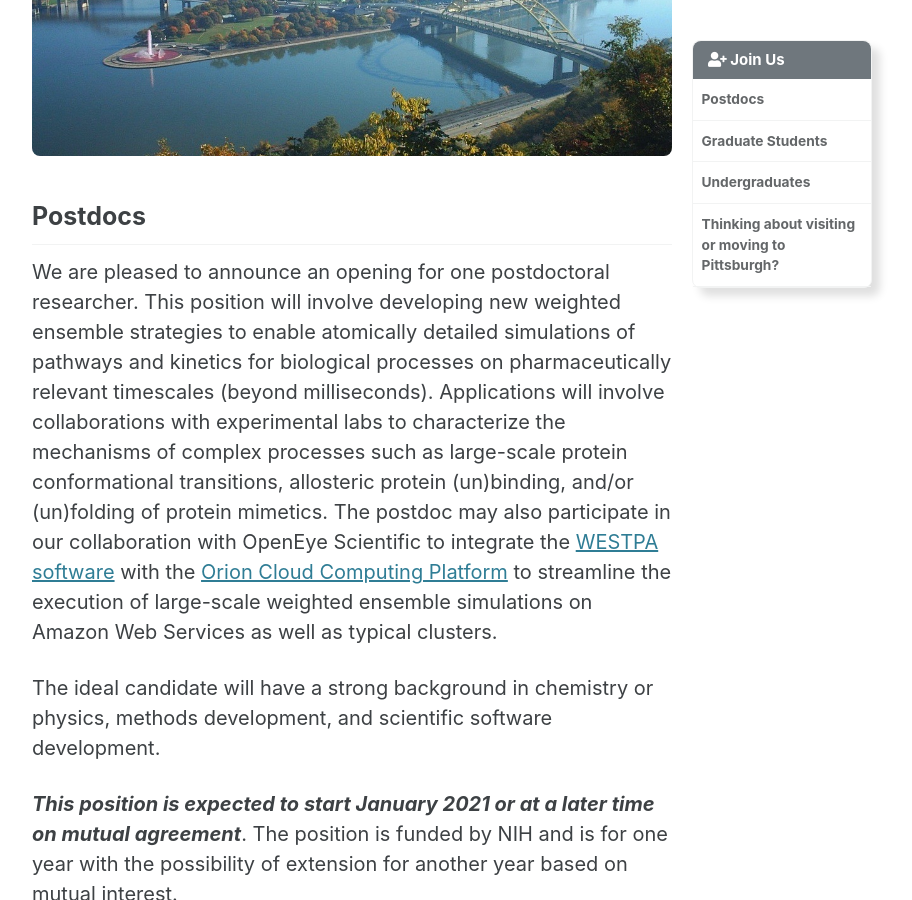
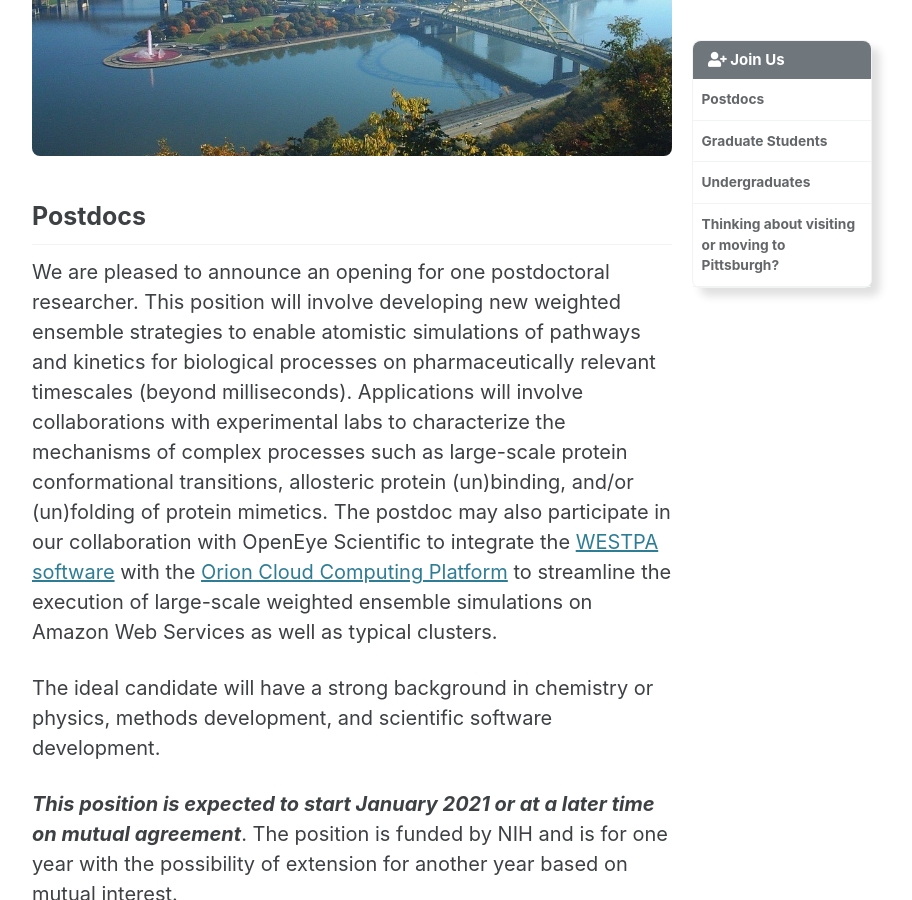
Before and after one commit to darianyang/mm-github-pages-test, a Jekyll site: the page built from _pages/join_us.md, in a window 1280 px wide and 900 px high, scrolled down 451 px. Shown: the whole window, without its empty margins (288-1200 px from the left). Built offline with Jekyll 4.4.1, drawn with Linux system fonts in a browser that asks for light colours; cached includes are drawn as plain includes.

Commit message:
Update join_us.md

```diff
--- a/_pages/join_us.md
+++ b/_pages/join_us.md
@@ -12,7 +12,7 @@
 {% include figure image_path="/assets/images/pittsburgh.jpg" alt="Pittsburgh Panorama" %}
 
 ## Postdocs
-We are pleased to announce an opening for one postdoctoral researcher. This position will involve developing new weighted ensemble strategies to enable atomically detailed simulations of pathways and kinetics for biological processes on pharmaceutically relevant timescales (beyond milliseconds). Applications will involve collaborations with experimental labs to characterize the mechanisms of complex processes such as large-scale protein conformational transitions, allosteric protein (un)binding, and/or (un)folding of protein mimetics. The postdoc may also participate in our collaboration with OpenEye Scientific to integrate the [WESTPA software](https://westpa.github.io/westpa) with the [Orion Cloud Computing Platform](https://www.eyesopen.com/orion) to streamline the execution of large-scale weighted ensemble simulations on Amazon Web Services as well as typical clusters.
+We are pleased to announce an opening for one postdoctoral researcher. This position will involve developing new weighted ensemble strategies to enable atomistic simulations of pathways and kinetics for biological processes on pharmaceutically relevant timescales (beyond milliseconds). Applications will involve collaborations with experimental labs to characterize the mechanisms of complex processes such as large-scale protein conformational transitions, allosteric protein (un)binding, and/or (un)folding of protein mimetics. The postdoc may also participate in our collaboration with OpenEye Scientific to integrate the [WESTPA software](https://westpa.github.io/westpa) with the [Orion Cloud Computing Platform](https://www.eyesopen.com/orion) to streamline the execution of large-scale weighted ensemble simulations on Amazon Web Services as well as typical clusters.
 
 The ideal candidate will have a strong background in chemistry or physics, methods development, and scientific software development.
 
```
